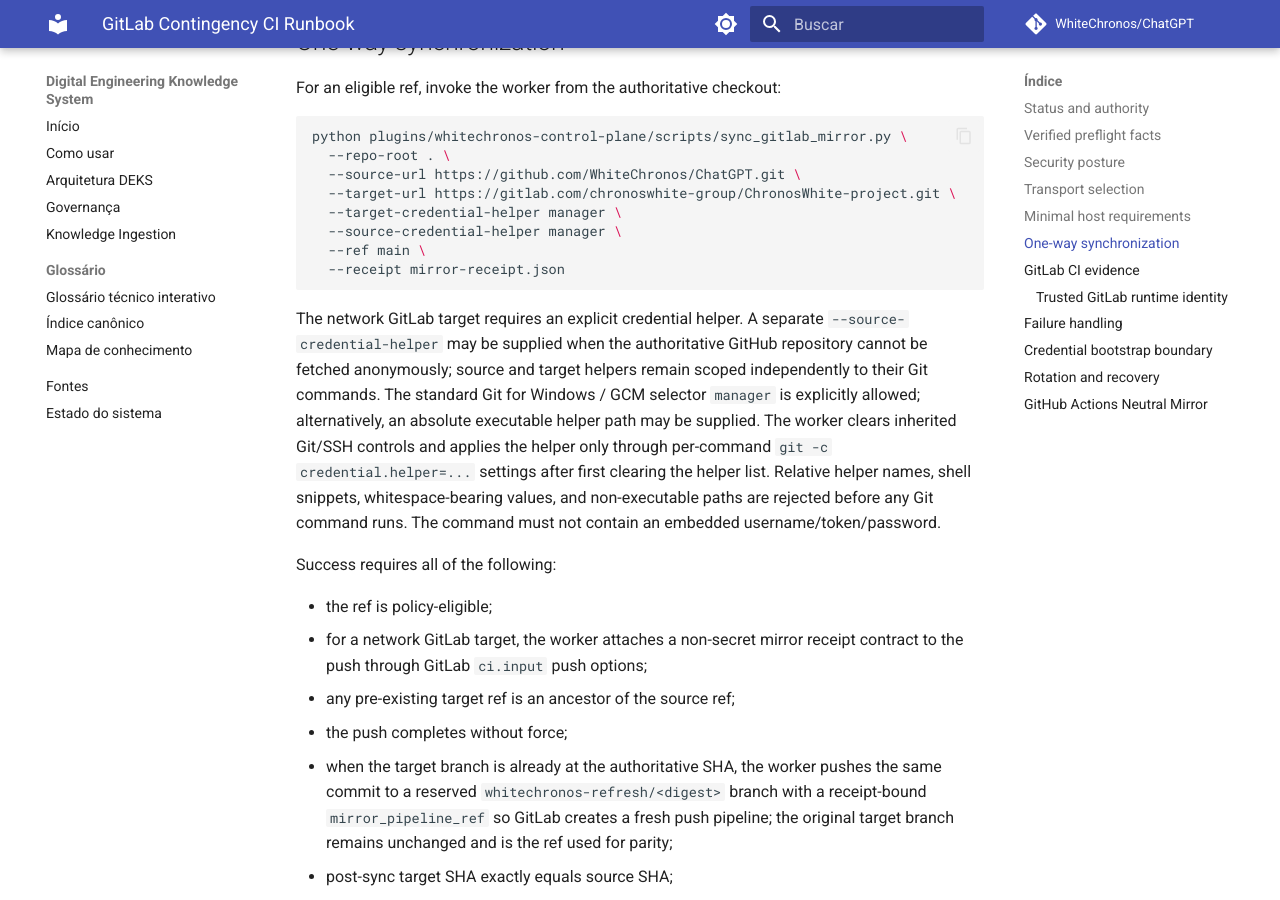
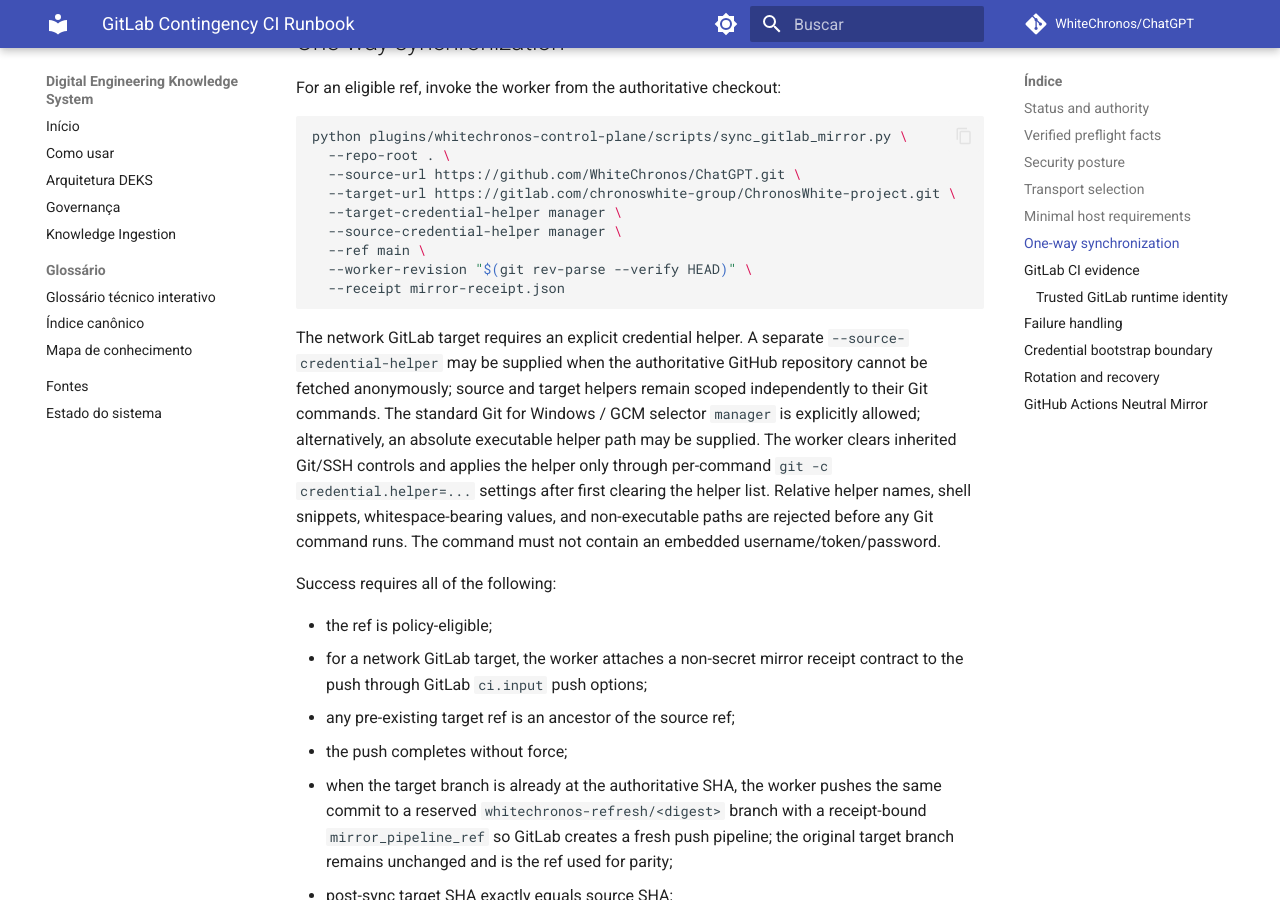
Before and after one commit to WhiteChronos/ChatGPT, an MkDocs documentation site: the page built from docs/runbooks/gitlab-contingency-ci.md, in a window 1280 px wide and 900 px high, scrolled down 3271 px. Built offline with MkDocs 1.6.1 and Material for MkDocs 9.7.7, drawn with Linux system fonts in a browser that asks for light colours; comment, search, counter and statistics services are not loaded.

Commit message:
fix(pr78): versioned evidence and recovery CLI compatibility

````diff
--- a/docs/runbooks/gitlab-contingency-ci.md
+++ b/docs/runbooks/gitlab-contingency-ci.md
@@ -131,6 +131,7 @@
   --target-credential-helper manager \
   --source-credential-helper manager \
   --ref main \
+  --worker-revision "$(git rev-parse --verify HEAD)" \
   --receipt mirror-receipt.json
 ```
 
````
